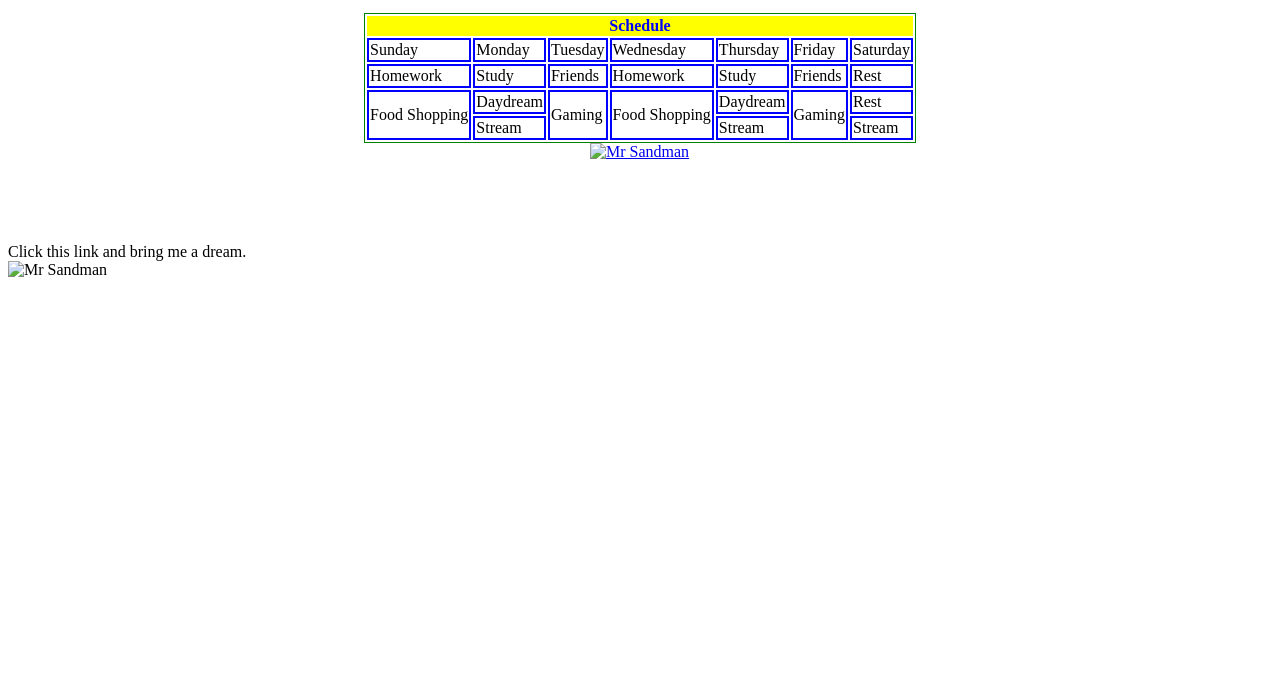
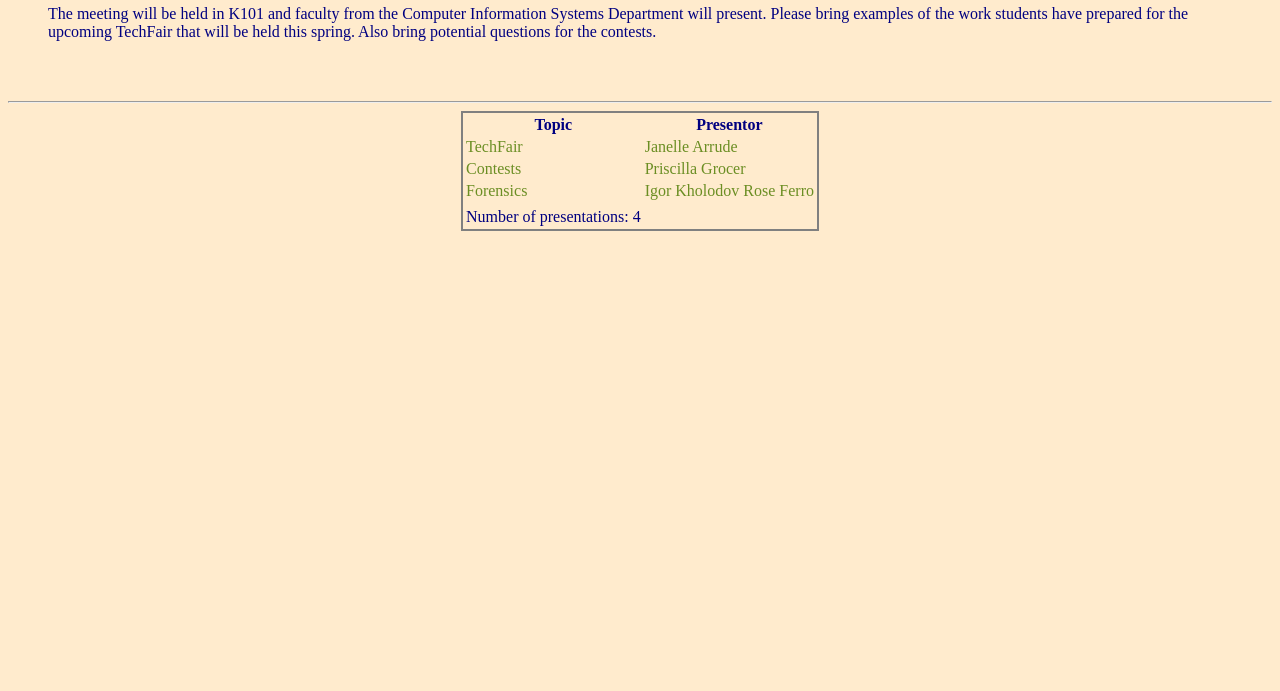
Before and after one commit to Rcole2012/Rob-Cole, a plain HTML site: page index.html in a window 1280 px wide. Shown: the part 109-800 px from the top of the page. Drawn offline with Linux system fonts and the light colour scheme.

Commit message:
Changed File name

```diff
--- a/index.html
+++ b/index.html
@@ -1,76 +1,75 @@
 <!DOCTYPE html>
 <html lang="en">
 <head>
-<style>
-img
+<style type="text/css">
+h1
     {
-	display: block;
+        text-align: center;
+    }
+body
+    {
+        background-color: blanchedalmond;
+        color: navy;
+    }
+table
+    {
+        border-style: solid;
+        border-width: 2px;
         margin-left: auto;
         margin-right: auto;
     }
-table
+td
     {
-	border: 1px solid green;
-	margin-left: auto;
-	margin-right: auto;
+        border-style: hidden;
+        border-width: 1px;
     }
 th
     {
-	text-align: center;
+        border-style: hidden;
+        border-width: 1px;
     }
-td
+tbody
     {
-	border: 2px solid blue
+        color:olivedrab;
     }
     </style>
-<meta charset="utf-8">
-<title>Assignment 2</title>
+    <meta charset="UTF-8">
+    <meta http-equiv="X-UA-Compatible" content="IE=edge">
+    <meta name="viewport" content="width=device-width, initial-scale=1.0">
+    <title>Week 3 Exercise</title>
 </head>
 <body>
-<p> Here are the links requested:<br><br>
-<a href=" Assignment2Page1.html#middle">Going back the the middle of the first page</a><br>
-<a href="Assignment2Page1.html">This will bring you back to page 1</a><br>
-<a href="http://www.pgrocer.net"> Link to your home page aka external page</a>
-</p>
+<h1>This is the agenda for the meeting on Thursday at 3:00PM</h1><br>
+<blockquote><p>The meeting will be held in K101 and faculty from the Computer Information Systems Department will present. Please bring examples of the work students have prepared for the upcoming TechFair that will be held this spring. Also bring potential questions for the contests.</p></blockquote><br><br>
  <table>
+     <thead>
          <tr>
-<th colspan="7" style="background-color: yellow; color: blue;">Schedule</th>
+             <th>Topic</th>
+             <th>Presentor</th>
+         </tr>
+     </thead>
+     <tfoot>
+         <tr>
+             <td>Number of presentations: 4</td>
+         </tr>
+     </tfoot>
+     <tbody>
+         <tr>
+             <td>TechFair</td>
+             <td>Janelle Arrude</td>
          </tr>
          <tr>
-<td>Sunday</td>
-<td>Monday</td>
-<td>Tuesday</td>
-<td>Wednesday</td>
-<td>Thursday</td>
-<td>Friday</td>
-<td>Saturday</td>
+             <td>Contests</td>
+             <td>Priscilla Grocer</td>
          </tr>
          <tr>
-<td>Homework</td>
-<td>Study</td>
-<td>Friends</td>
-<td>Homework</td>
-<td>Study</td>
-<td>Friends</td>
-<td>Rest</td>
+             <td>Forensics</td>
+             <td>Igor Kholodov Rose Ferro</td>
          </tr>
          <tr>
-<td rowspan="2">Food Shopping</td>
-<td>Daydream</td>
-<td rowspan="2">Gaming</td>
-<td rowspan="2">Food Shopping</td>
-<td>Daydream</td>
-<td rowspan="2">Gaming</td>
-<td>Rest</td>
+             <hr> <th colspan="2"></th>
          </tr>
-<tr>
-<td>Stream</td>
-<td>Stream</td>
-<td>Stream</td>
-</tr>
+     </tbody>
  </table>
-<a href="Assignment2Page1.html"><img style="border: none;" width="100" height="100" src="Sandman.jpg"
-alt="Mr Sandman"></a>Click this link and bring me a dream.
-<img src"Sandman.jpg" alt="Mr Sandman">
 </body>
 </html>
```
Lines whose indentation alone changed are shown as unchanged.
